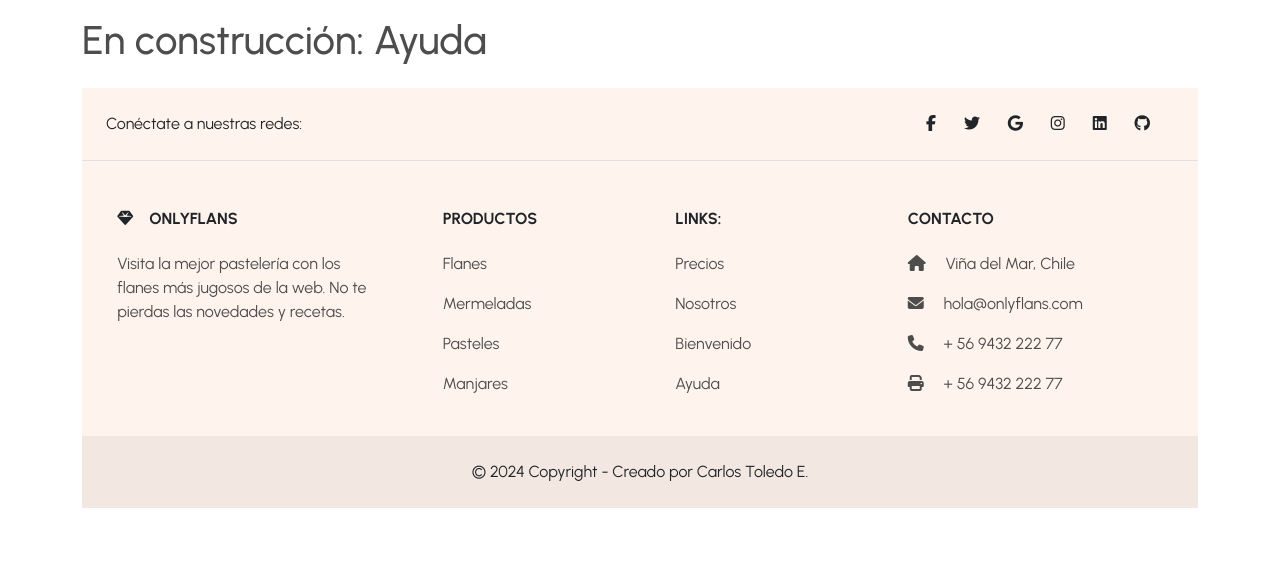
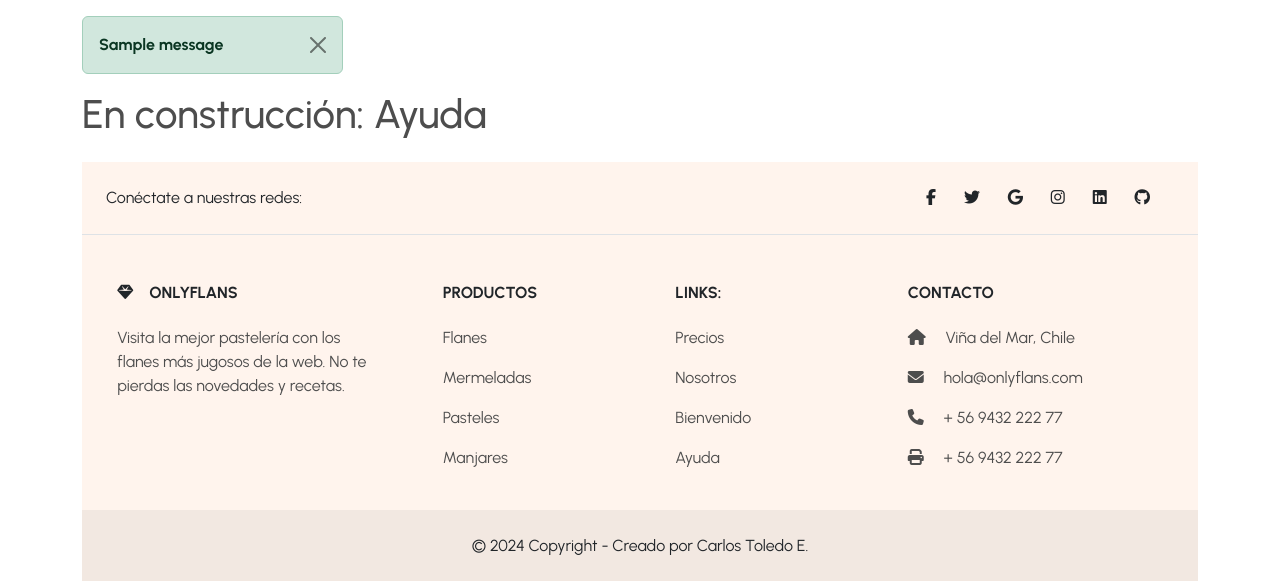
Before and after one commit to carlostoledoe/onlyflans, a Django app: page /ayuda/ in a window 1280 px wide. Shown: the part 184-765 px from the top of the page. Run offline with Django 5.2, Linux system fonts and the light colour scheme; one stand-in notice (Sample message) is shown.

Commit message:
[STYLE] Updated color of messages logour and login

```diff
--- a/main/templates/base.html
+++ b/main/templates/base.html
@@ -40,12 +40,12 @@
     <script src="https://cdn.jsdelivr.net/npm/bootstrap@5.3.3/dist/js/bootstrap.bundle.min.js" integrity="sha384-YvpcrYf0tY3lHB60NNkmXc5s9fDVZLESaAA55NDzOxhy9GkcIdslK1eN7N6jIeHz" crossorigin="anonymous"></script>
 		<script src="https://code.jquery.com/jquery-3.7.1.min.js" integrity="sha256-/JqT3SQfawRcv/BIHPThkBvs0OEvtFFmqPF/lYI/Cxo=" crossorigin="anonymous"></script>
     {% block js %}
-      <script>
+      <!-- <script>
         // # La función recibe dos parámetros: La acción y el tiempo
         setTimeout(function() {
           $('.fade').fadeOut(500);
         }, 3000)
-      </script>
+      </script> -->
     {% endblock %}
 	</body>
 </html>
--- a/main/templates/snippets/navbar.html
+++ b/main/templates/snippets/navbar.html
@@ -47,7 +47,7 @@
     {% for message in messages %}
     <div class="row">
       <div class="col-3">
-        <div class="alert alert-warning alert-dismissible fade show" role="alert">
+        <div class="alert alert-{{ message.tags }} alert-dismissible fade show" role="alert">
           <strong>{{ message }}{{ user.username | title }}</strong>
           <button type="button" class="btn-close" data-bs-dismiss="alert" aria-label="Close"></button>
         </div>
--- a/main/views.py
+++ b/main/views.py
@@ -51,7 +51,7 @@ def success(request):
 
 def logout_view(request):
     logout(request)
-    messages.success(request, "¡Has salido exitosamente!")
+    messages.warning(request, "¡Has salido exitosamente!")
     return redirect('/')
 
 class LoginViewPropia(SuccessMessageMixin ,LoginView):
```
Also changed, not shown: db.sqlite3.
